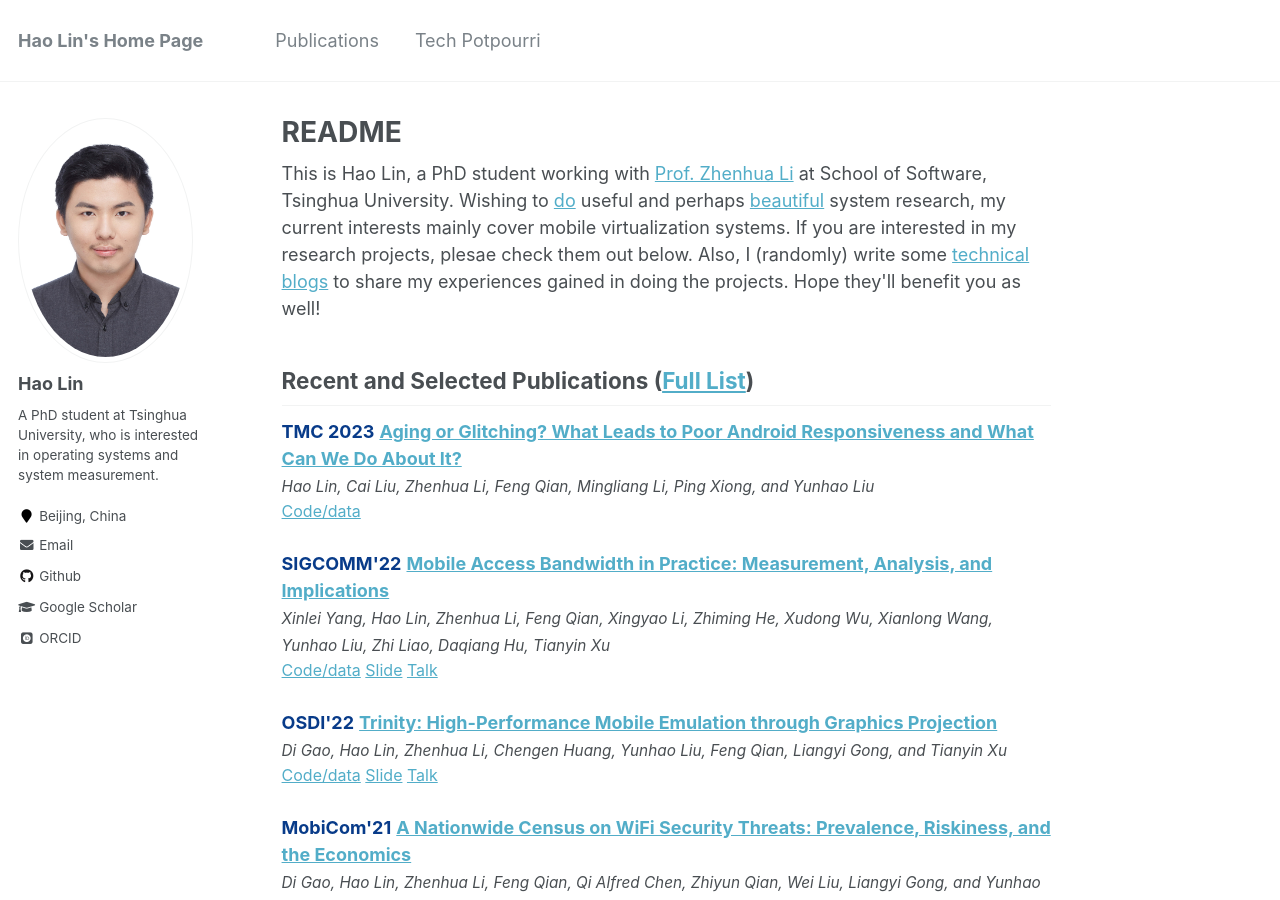
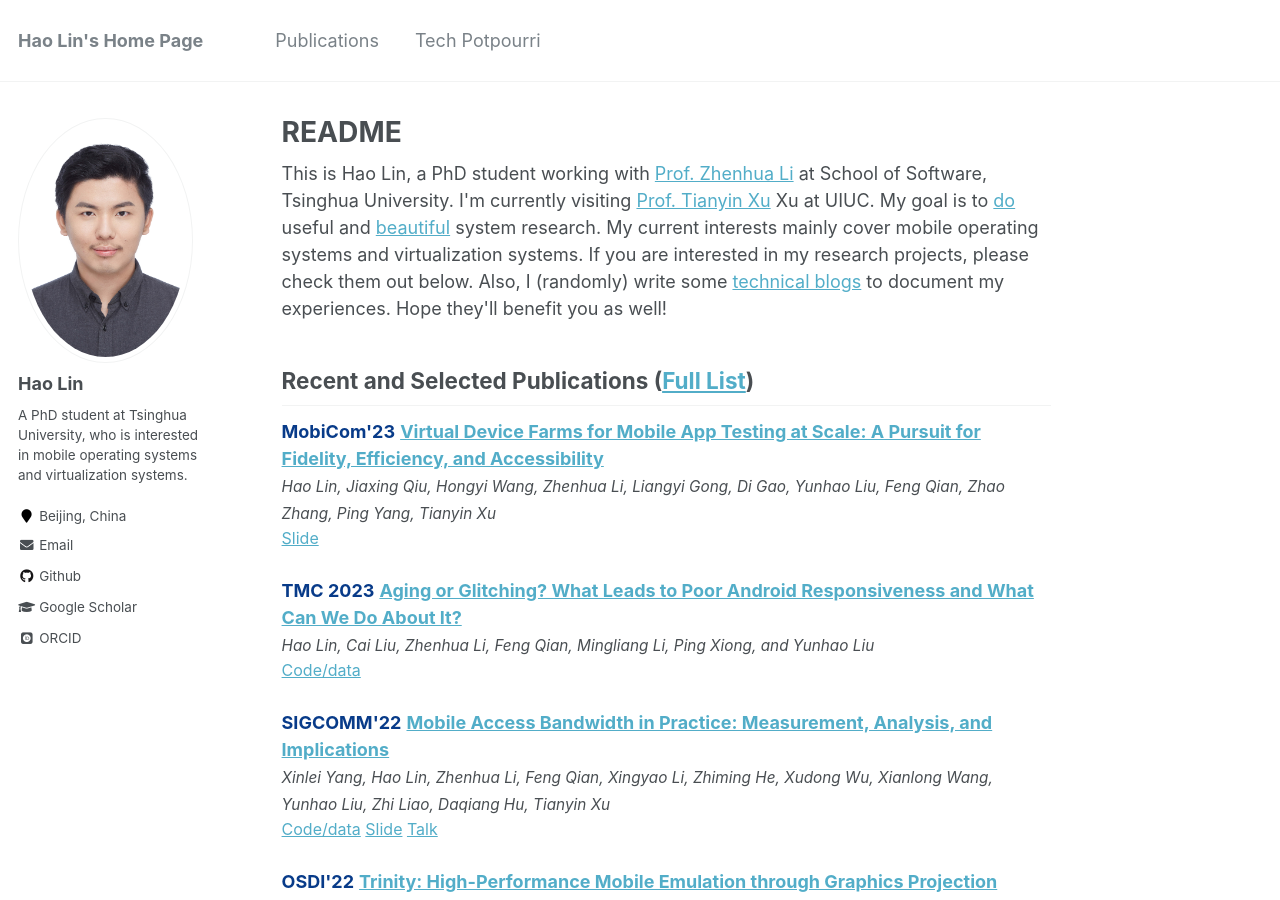
Before and after one commit to andylin-hao/andylin-hao.github.io, a Jekyll site: the page built from _pages/about.html, in a window 1280 px wide and 900 px high. Built offline with Jekyll 4.4.1, drawn with Linux system fonts in a browser that asks for light colours; some web fonts are replaced.

Commit message:
add mobicom'23 paper

```diff
--- a/_config.yml
+++ b/_config.yml
@@ -10,7 +10,7 @@ locale                   : "en-US"
 title                    : "Hao Lin's Home Page"
 title_separator          : "-"
 name                     : &name "Hao Lin"
-description              : &description "A PhD student at Tsinghua University, who is interested in mobile virtualization systems."
+description              : &description "A PhD student at Tsinghua University, who is interested in mobile operating systems and virtualization systems."
 url                      : https://www.linhao.me # the base hostname & protocol for your site e.g. "https://mmistakes.github.io"
 baseurl                  : "" # the subpath of your site, e.g. "/blog"
 repository               : "andylin-hao/andylin-hao.github.io"
@@ -82,7 +82,7 @@ analytics:
 author:
   name             : "Hao Lin"
   avatar           : "profile.png"
-  bio              : "A PhD student at Tsinghua University, who is interested in operating systems and system measurement."
+  bio              : "A PhD student at Tsinghua University, who is interested in mobile operating systems and virtualization systems."
   location         : "Beijing, China"
   employer         :
   pubmed           :
--- a/_pages/about.html
+++ b/_pages/about.html
@@ -8,7 +8,7 @@ redirect_from:
   - /about.html
 ---
 
-This is Hao Lin, a PhD student working with <a href="http://www.greenorbs.org/people/lzh/">Prof. Zhenhua Li</a> at School of Software, Tsinghua University. Wishing to <a href="https://mygeekwisdom.com/2011/09/11/try-not-do-or-do-not-there-is-no-try/">do</a> useful and perhaps <a href="https://perceiving-systems.blog/en/news/novelty-in-science">beautiful</a> system research, my current interests mainly cover mobile virtualization systems. If you are interested in my research projects, plesae check them out below. Also, I (randomly) write some <a href="https://www.linhao.me/year-archive/">technical blogs</a> to share my experiences gained in doing the projects. Hope they'll benefit you as well!
+This is Hao Lin, a PhD student working with <a href="https://www.thucloud.com/zhenhua/">Prof. Zhenhua Li</a> at School of Software, Tsinghua University. I'm currently visiting <a href="https://tianyin.github.io/">Prof. Tianyin Xu</a> Xu at UIUC. My goal is to <a href="https://mygeekwisdom.com/2011/09/11/try-not-do-or-do-not-there-is-no-try/">do</a> useful and <a href="https://perceiving-systems.blog/en/news/novelty-in-science">beautiful</a> system research. My current interests mainly cover mobile operating systems and virtualization systems. If you are interested in my research projects, please check them out below. Also, I (randomly) write some <a href="https://www.linhao.me/year-archive/">technical blogs</a> to document my experiences. Hope they'll benefit you as well!
 
 <h2>Recent and Selected Publications (<a href="{{site.url}}/publications/">Full List</a>)</h2>
 
```
Also changed, not shown: _publications/mobicom23-virtual_device_testing.md (added, +12 -0 lines), 2 other files.
